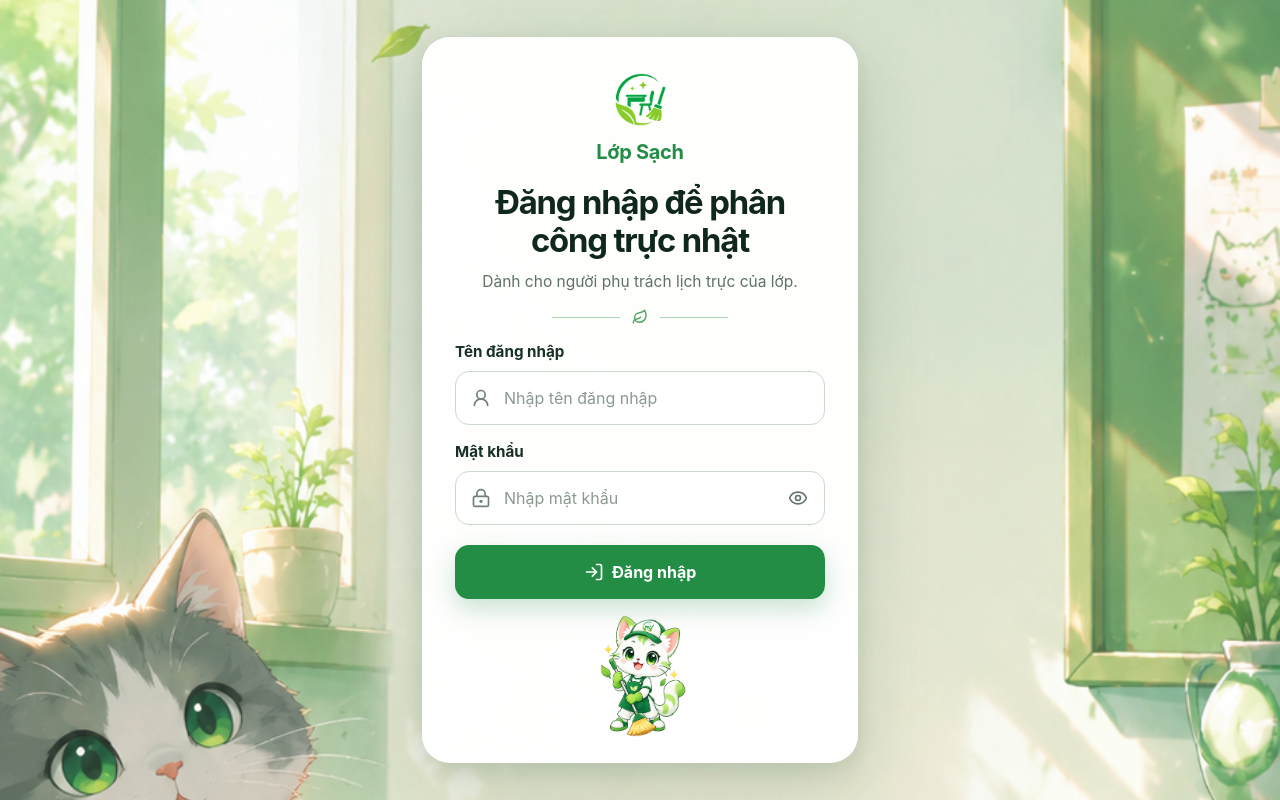
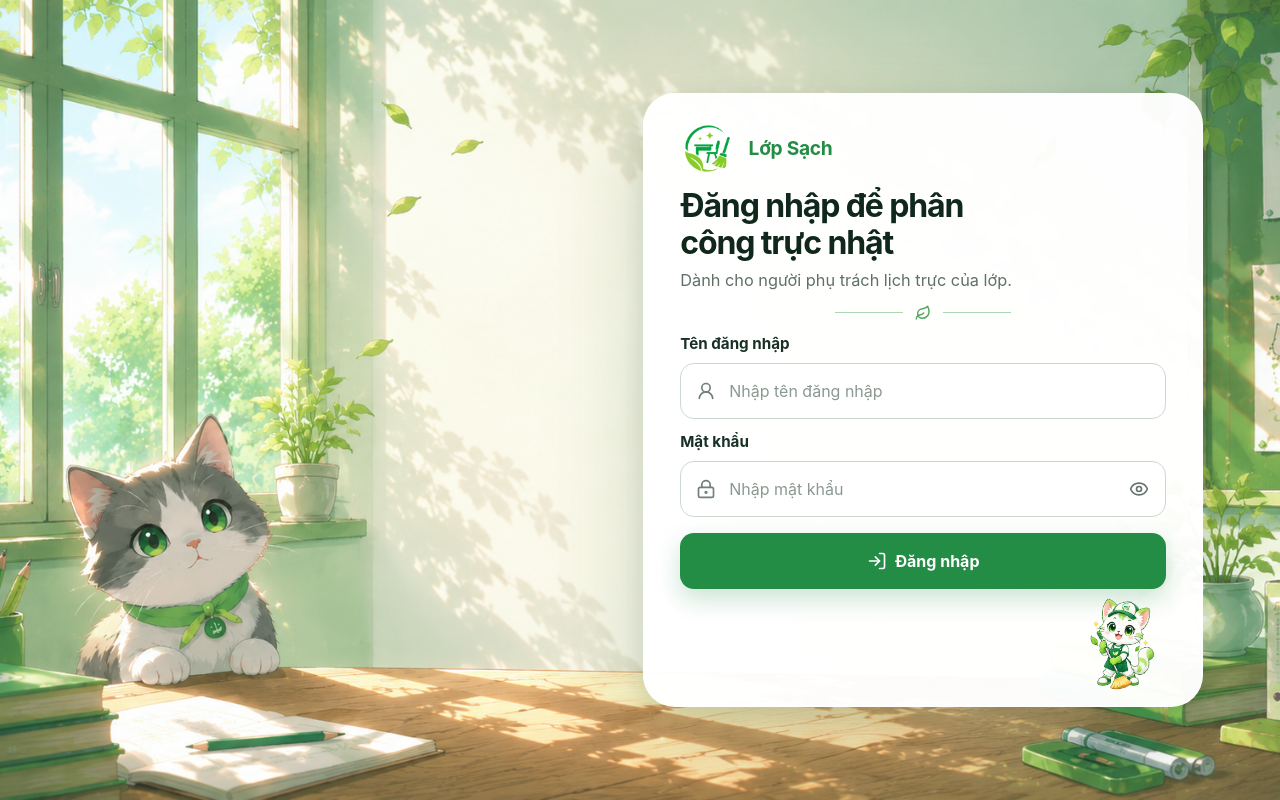
Before and after one commit to NhanDuong21/lop-sach, a React (Vite) app in the folder apps/web/: page / in a window 1280 px wide. Built offline with nearby package versions, Linux system fonts and the light colour scheme; no server answers.

Commit message:
feat(login): enhance desktop layout with new background asset and refined card positioning for improved visual appeal

```diff
--- a/apps/web/src/styles.css
+++ b/apps/web/src/styles.css
@@ -1563,6 +1563,129 @@ legend,
   }
 }
 
+@media (min-width: 960px) {
+  .login-page {
+    place-items: center end;
+    padding: clamp(1.5rem, 4vh, 3rem) clamp(2rem, 6vw, 6rem);
+    background-image: url('/images/meoconbackground-desktop.png');
+    background-position: center center;
+  }
+  .login-page::before {
+    background: rgb(239 247 238 / 6%);
+  }
+  .login-panel {
+    width: min(100%, 560px);
+    padding: clamp(2.25rem, 3vw, 2.75rem);
+    border-radius: 32px;
+    background: rgb(255 255 255 / 97%);
+    box-shadow:
+      0 34px 88px rgb(24 73 40 / 18%),
+      0 8px 28px rgb(25 66 38 / 11%);
+  }
+  .login-header {
+    grid-template-columns: 64px minmax(0, 1fr);
+    justify-items: start;
+    column-gap: 0.9rem;
+    text-align: left;
+  }
+  .login-brand-logo {
+    grid-column: 1;
+    width: 64px;
+    height: 64px;
+  }
+  .login-brand-name {
+    grid-column: 2;
+    align-self: center;
+    margin: 0;
+    font-size: 1.38rem;
+  }
+  .login-panel h1,
+  .login-subtitle,
+  .login-divider {
+    grid-column: 1 / -1;
+  }
+  .login-panel h1 {
+    max-width: 480px;
+    margin-top: 1.25rem;
+    font-size: 2.35rem;
+    line-height: 1.14;
+  }
+  .login-subtitle {
+    margin-top: 0.8rem;
+    font-size: 1.02rem;
+  }
+  .login-divider {
+    justify-self: center;
+    margin-top: 1.1rem;
+  }
+  .login-form {
+    margin-top: 1.15rem;
+  }
+  .login-form-field + .login-form-field {
+    margin-top: 1.1rem;
+  }
+  .login-input-shell input,
+  .login-submit {
+    min-height: 56px;
+  }
+  .login-submit {
+    margin-top: 1.4rem;
+  }
+  .login-mascot {
+    width: 132px;
+    height: 132px;
+    margin: 1rem 0 -0.7rem auto;
+  }
+}
+
+@media (min-width: 960px) and (max-height: 820px) {
+  .login-page {
+    place-items: center end;
+    padding-block: 1rem;
+  }
+  .login-panel {
+    padding: 1.75rem 2.25rem;
+  }
+  .login-brand-logo {
+    width: 54px;
+    height: 54px;
+  }
+  .login-header {
+    grid-template-columns: 54px minmax(0, 1fr);
+  }
+  .login-brand-name {
+    font-size: 1.2rem;
+  }
+  .login-panel h1 {
+    margin-top: 0.8rem;
+    font-size: 2rem;
+  }
+  .login-subtitle {
+    margin-top: 0.45rem;
+  }
+  .login-divider,
+  .login-form {
+    margin-top: 0.75rem;
+  }
+  .login-form-field + .login-form-field {
+    margin-top: 0.75rem;
+  }
+  .login-submit {
+    margin-top: 1rem;
+  }
+  .login-mascot {
+    width: 92px;
+    height: 92px;
+    margin-top: 0.55rem;
+  }
+}
+
+@media (min-width: 960px) and (max-height: 640px) {
+  .login-page {
+    place-items: start end;
+  }
+}
+
 /* UI/UX refinement: task-first navigation and compact operational views. */
 a:visited {
   color: inherit;
```
Also changed, not shown: 1 other file (tests, documents, lock files or other folders).
